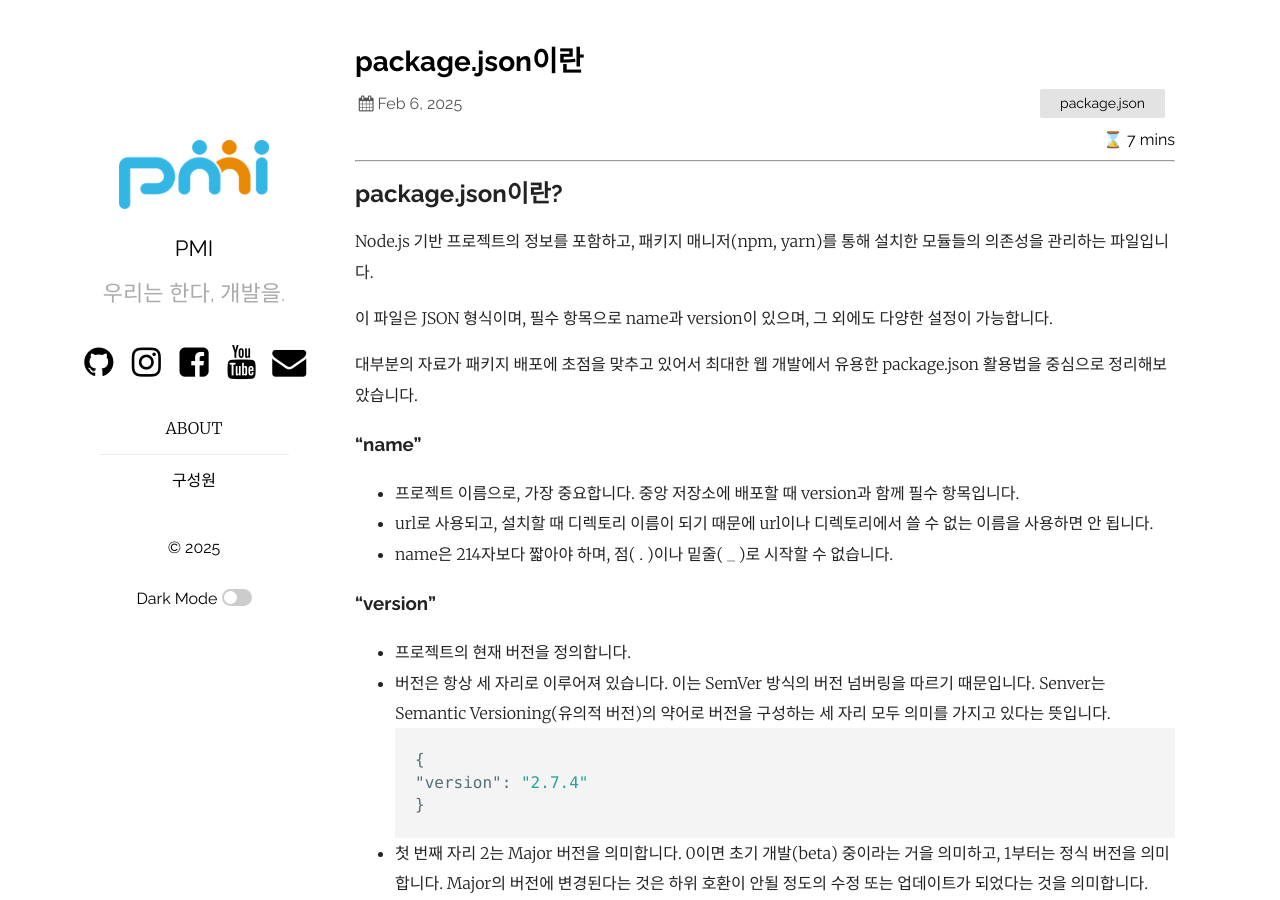
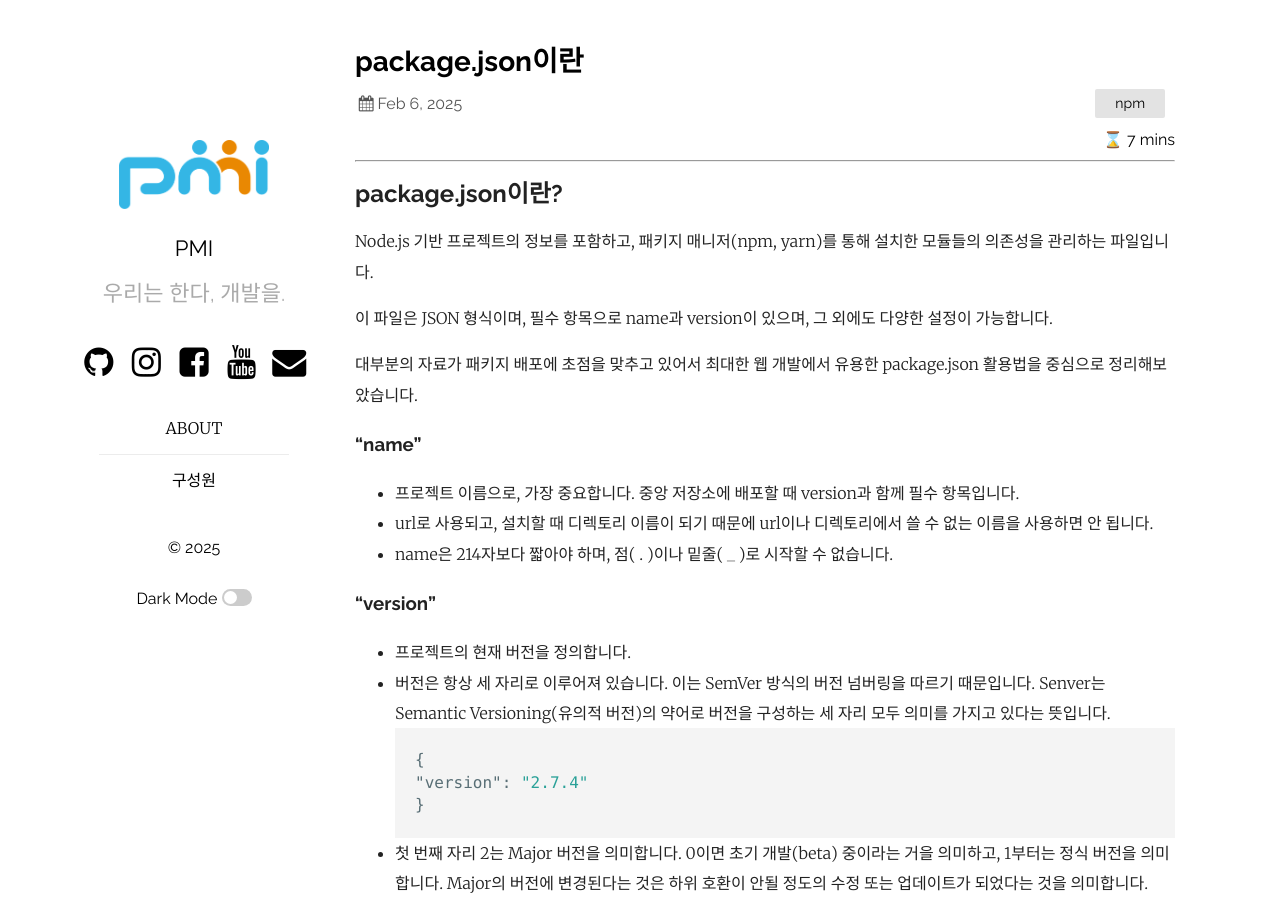
Before and after one commit to pmirnc-dev/pmirnc-dev.github.io, a Jekyll site: the page built from _posts/2025-02-04-Package.json.md, in a window 1280 px wide and 900 px high. Built offline with Jekyll 4.4.1, drawn with Linux system fonts in a browser that asks for light colours; comment, search, counter and statistics services are not loaded; some of the changed text lies outside the part shown.

Commit message:
fix(post): package.json 포스팅 수정

````diff
--- a/_posts/2025-02-04-Package.json.md
+++ b/_posts/2025-02-04-Package.json.md
@@ -3,7 +3,7 @@ layout: post
 title: "package.json이란"
 date: 2025-02-06 12:00:00 +0900
 author: skan
-categories: package.json
+categories: npm
 published: true
 ---
 
@@ -77,7 +77,7 @@ Major의 버전에 변경된다는 것은 하위 호환이 안될 정도의 수
   }
 }
 ```
-```
+```text
 버전 규칙
 
 version : 명시한 버전만 설치.
````
